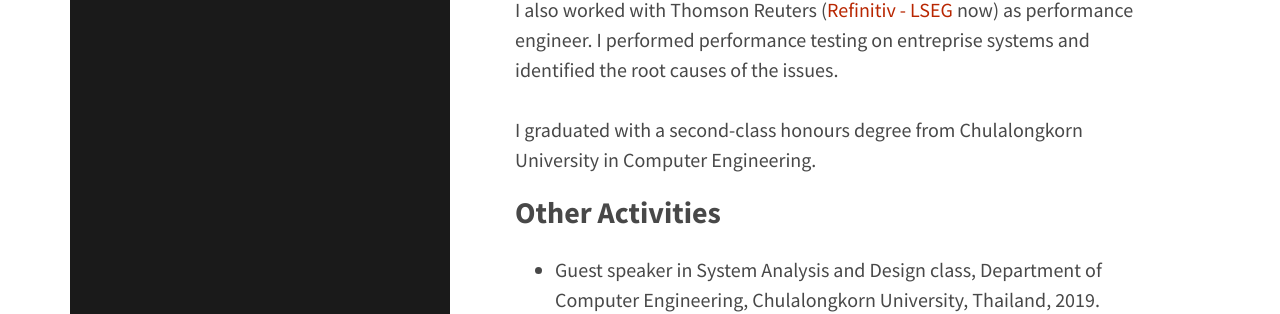
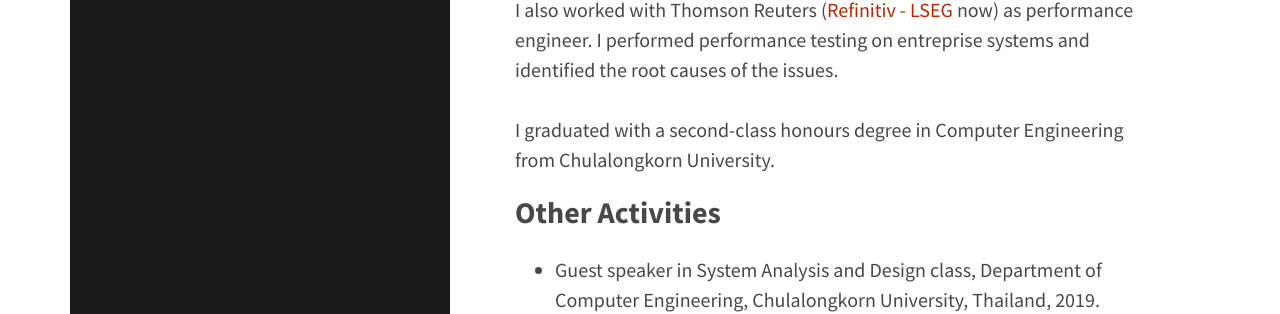
Before and after one commit to detohm/detohm.github.io, a Jekyll site: the page built from src/index.md, in a window 1280 px wide and 900 px high, scrolled down 1757 px. Shown: the part 143-457 px from the top of the window. Built offline with Jekyll 4.4.1, drawn with Linux system fonts in a browser that asks for light colours; nearby versions of some CDN libraries.

Commit message:
Update about me content

```diff
--- a/src/_includes/home.html
+++ b/src/_includes/home.html
@@ -32,7 +32,7 @@
 
             <p>I also worked with Thomson Reuters (<a href="https://www.refinitiv.com/en" target="_blank" rel="noreferrer">Refinitiv - LSEG</a> now) as performance engineer. I performed performance testing on entreprise systems and identified the root causes of the issues.</p>
 
-            <p>I graduated with a second-class honours degree from Chulalongkorn University in Computer Engineering.</p>
+            <p>I graduated with a second-class honours degree in Computer Engineering from Chulalongkorn University.</p>
 
         </div>
 
```
